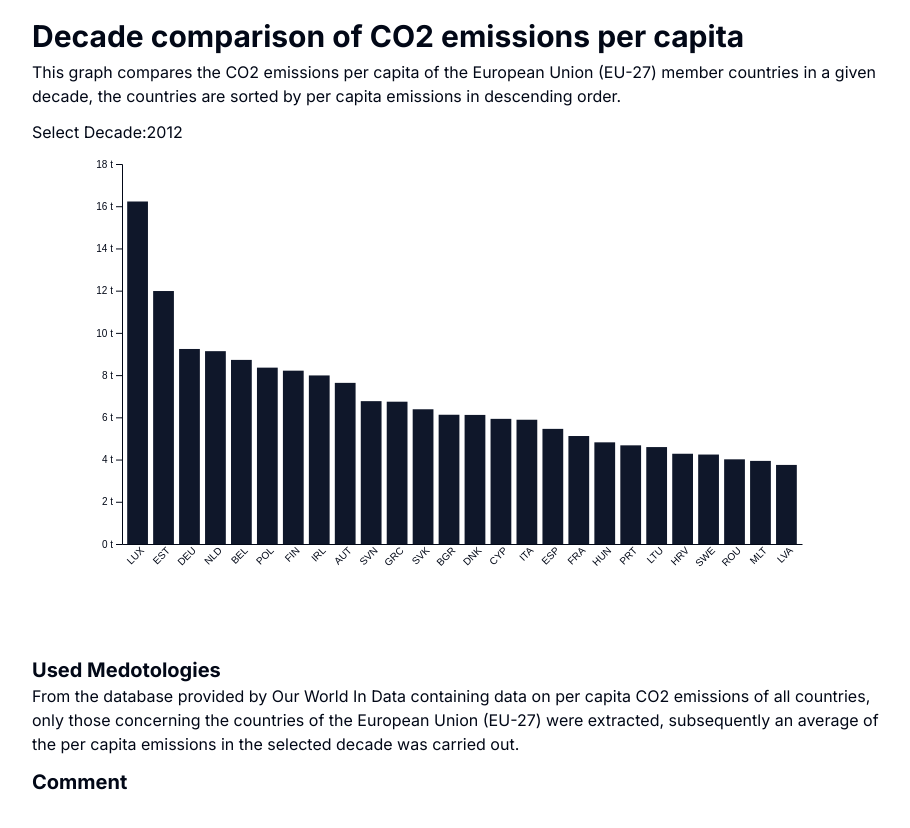
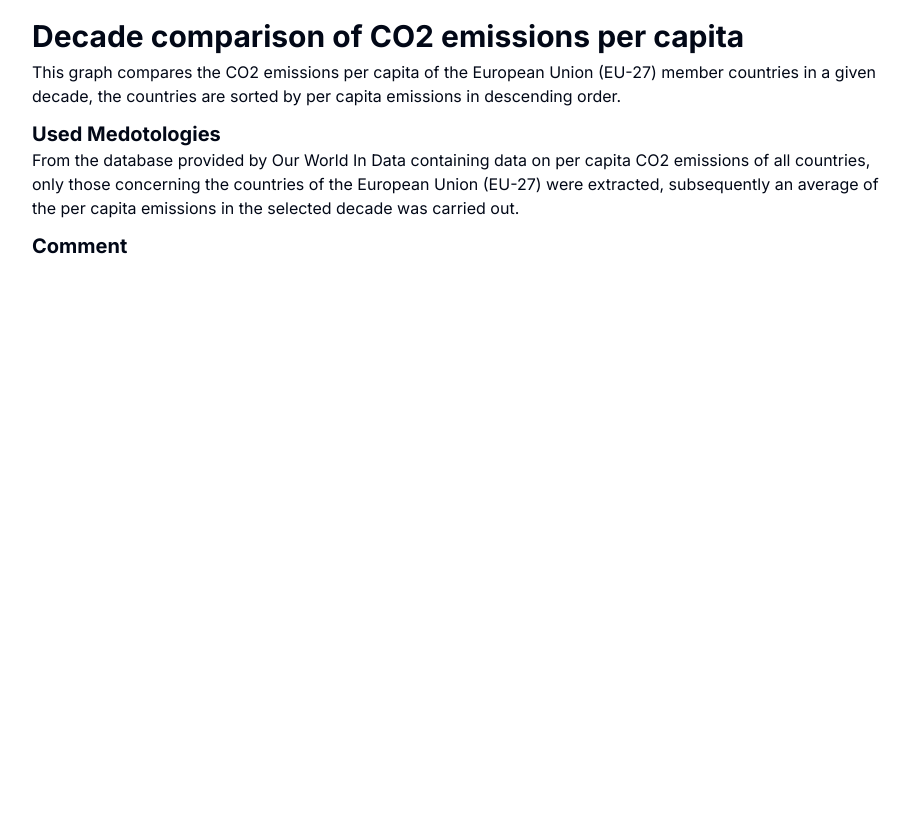
Before and after one commit to Berrutz/DataVis-Project, a Next.js app in the folder web-application/: page /DataVis-Project/assignments/assignment-1 in a window 1280 px wide. Shown: the part 1120-1948 px from the top of the page, without its empty margins (183-1093 px from the left). Built offline with nearby package versions, Linux system fonts and the light colour scheme.

Commit message:
remove plot for debugging

```diff
--- a/web-application/src/app/assignments/assignment-1/page.tsx
+++ b/web-application/src/app/assignments/assignment-1/page.tsx
@@ -75,9 +75,9 @@ export default function Assignment1() {
           </p>
         </ChartHeading>
         <ChartBody>
-          <ChartContainer asidename="Chart" asidekey="chart-2" id="chart-2">
+          {/* <ChartContainer asidename="Chart" asidekey="chart-2" id="chart-2">
             <UEEmissionDecade />
-          </ChartContainer>
+          </ChartContainer> */}
           <ChartContainer
             asidename="Used Metodologies"
             id="used-metodologies-2"
```
